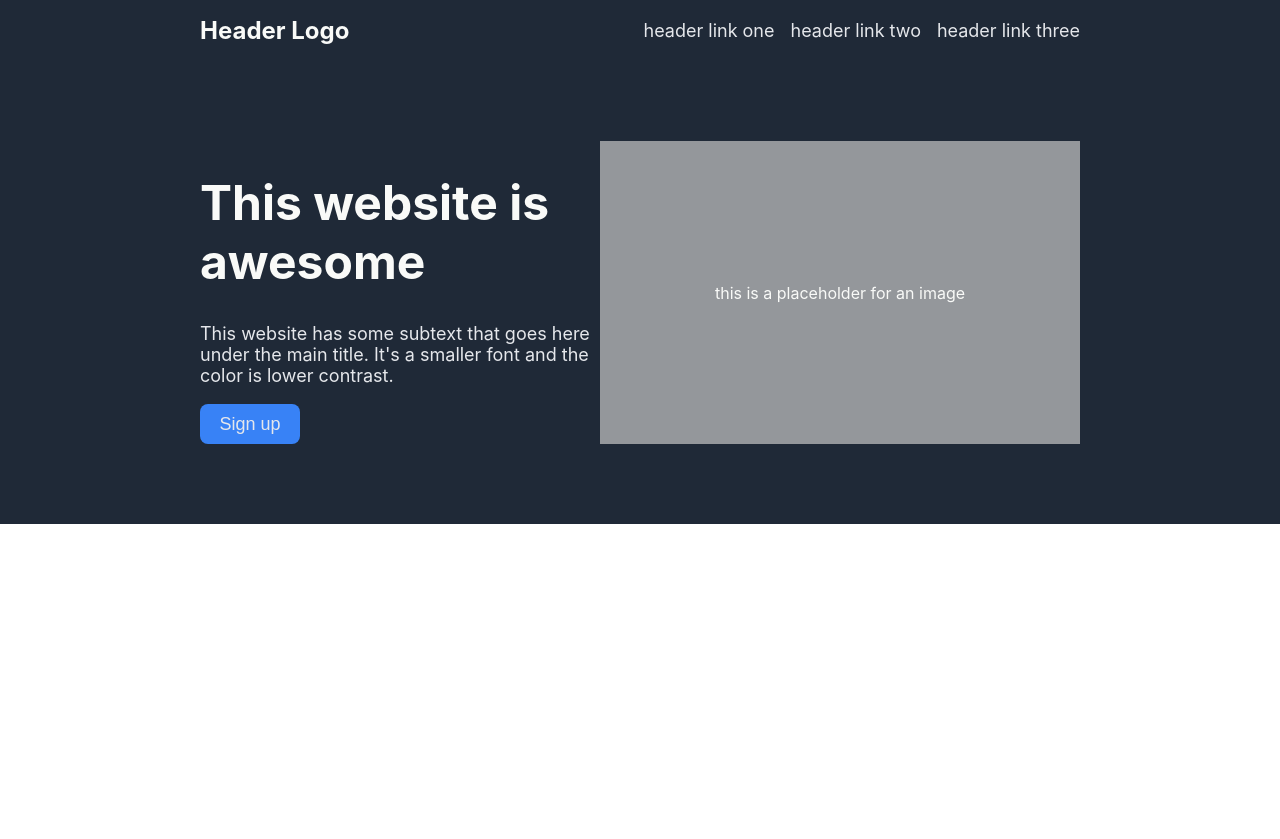
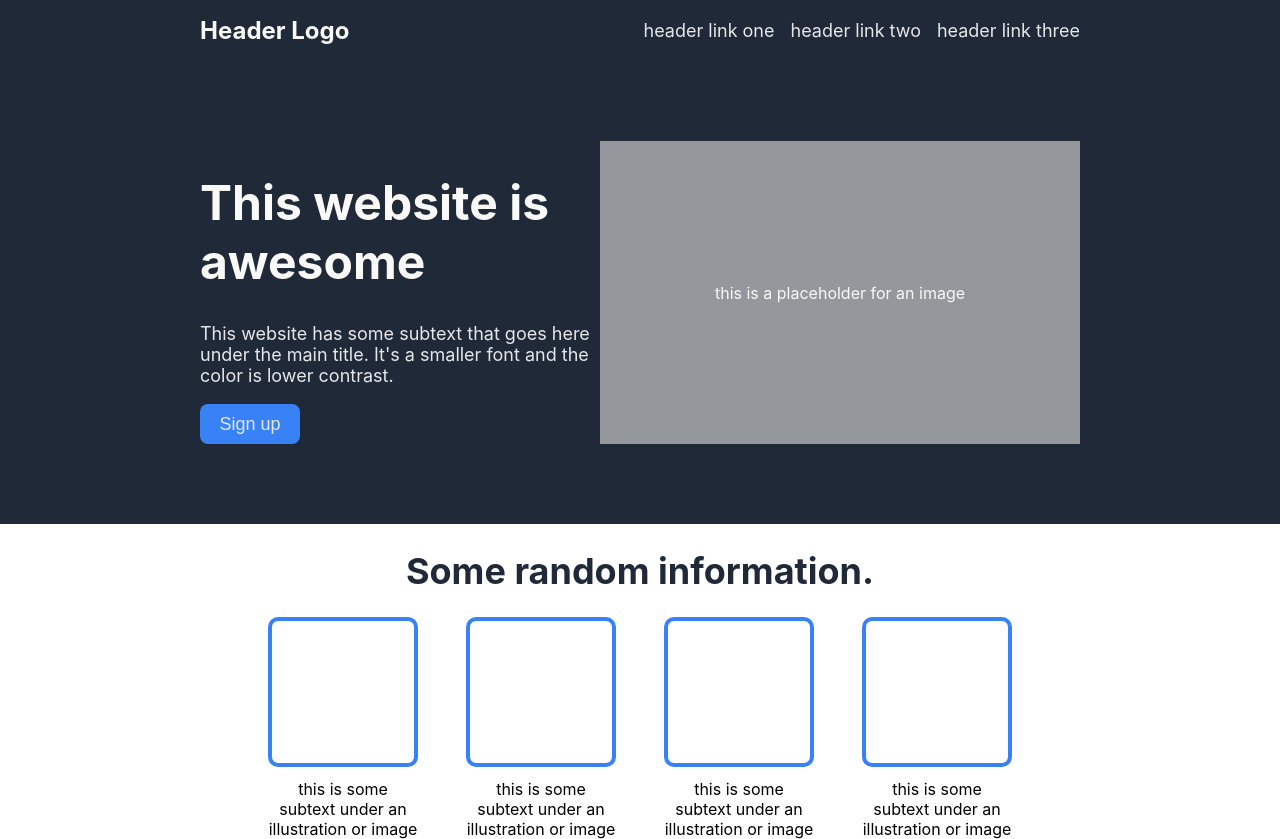
Before and after one commit to davo1188/odin-landing-page, a plain HTML site: page index.html in a window 1280 px wide. Before the commit the page ends 800 px from the top, so only its background shows below. Drawn offline with Linux system fonts and the light colour scheme.

Commit message:
Finish initial information section
Added header and 4 image boxes to information section.
Completed initial formatting to make it look per the project brief.

```diff
--- a/index.html
+++ b/index.html
@@ -16,6 +16,7 @@
             <li><a href=" ">header link three</a></li>
         </ul>
     </div>
+
     <div class="hero">
         <div class="text-container">
             <h1>This website is awesome</h1>
@@ -26,7 +27,28 @@
         <div class="placeholder">
             this is a placeholder for an image
         </div>
+    </div>
 
+    <div class="info">
+        <h1>Some random information.</h1>
+        <div class="image-container">
+            <div class="image">
+                <div class="box"></div>
+                this is some subtext under an illustration or image
+            </div>
+            <div class="image">
+                <div class="box"></div>
+                this is some subtext under an illustration or image
+            </div>
+            <div class="image">
+                <div class="box"></div>
+                this is some subtext under an illustration or image
+            </div>
+            <div class="image">
+                <div class="box"></div>
+                this is some subtext under an illustration or image
+            </div>
+        </div>
     </div>
 </body>
 </html>
--- a/style.css
+++ b/style.css
@@ -2,6 +2,8 @@ body {
     font-family: -apple-system, BlinkMacSystemFont, 'Segoe UI', Roboto, Oxygen, Ubuntu, Cantarell, 'Open Sans', 'Helvetica Neue', sans-serif;
     padding: 0;
     margin: 0;
+    display: flex;
+    flex-direction: column;
 }
 
 .header {
@@ -72,3 +74,38 @@ a {
     height: 40px;
     border: none;
 }
+
+.info {
+    display: flex;
+    flex-direction: column;
+    align-items: center;
+}
+
+.info h1 {
+    font-size: 36px;
+    font-weight: 700;
+    color: #1F2937
+}
+
+.image-container {
+    display: flex;
+    justify-content: center;
+    gap: 48px;
+}
+
+.image {
+    display: flex;
+    flex-direction: column;
+    flex-wrap: wrap;
+    width: 150px;
+    text-align: center;
+    gap: 12px;
+}
+
+.box {
+    box-sizing: border-box;
+    border: 4px solid #3882F6;
+    height: 150px;
+    width: 150px;
+    border-radius: 10px;
+}
```
